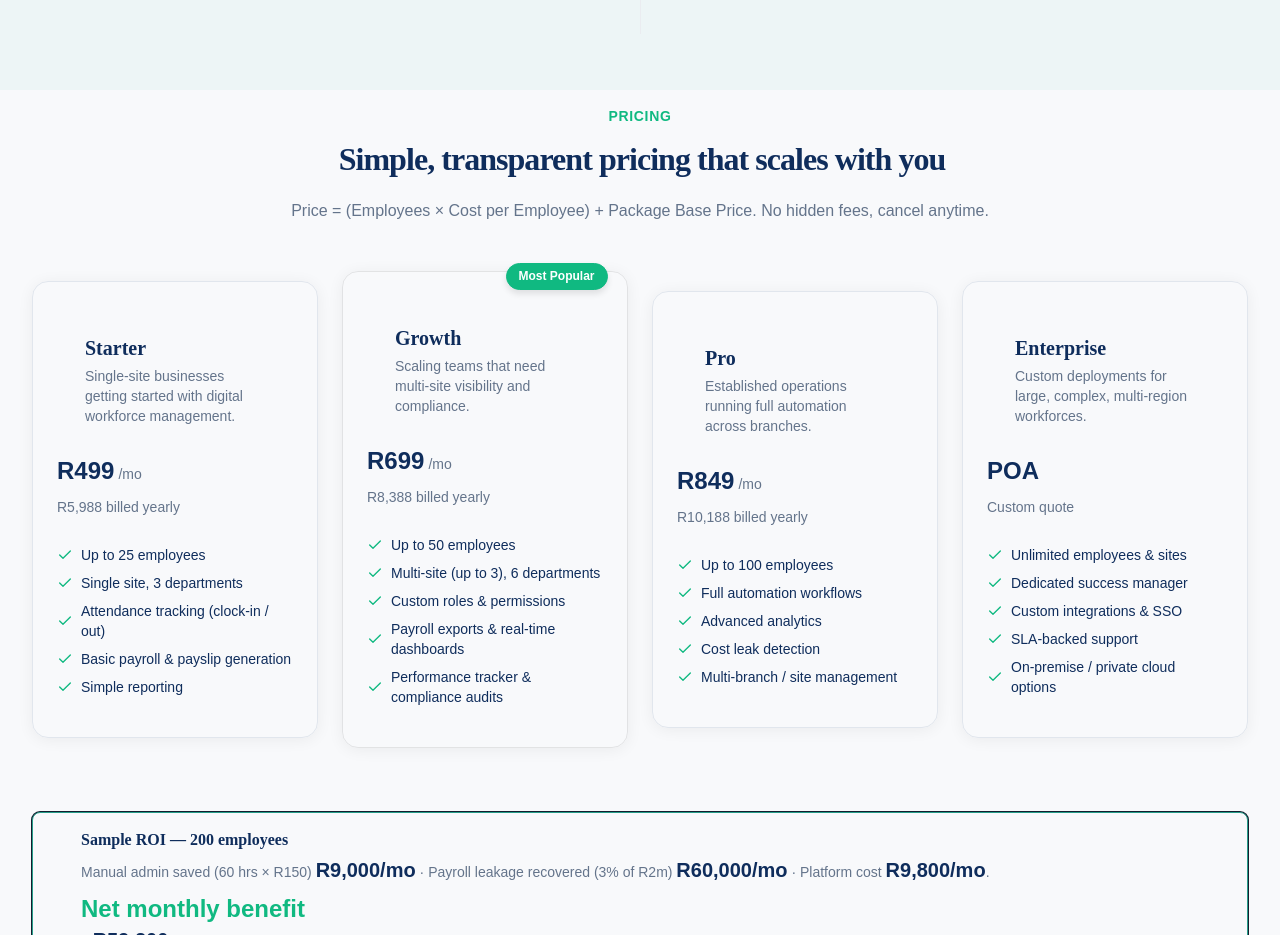
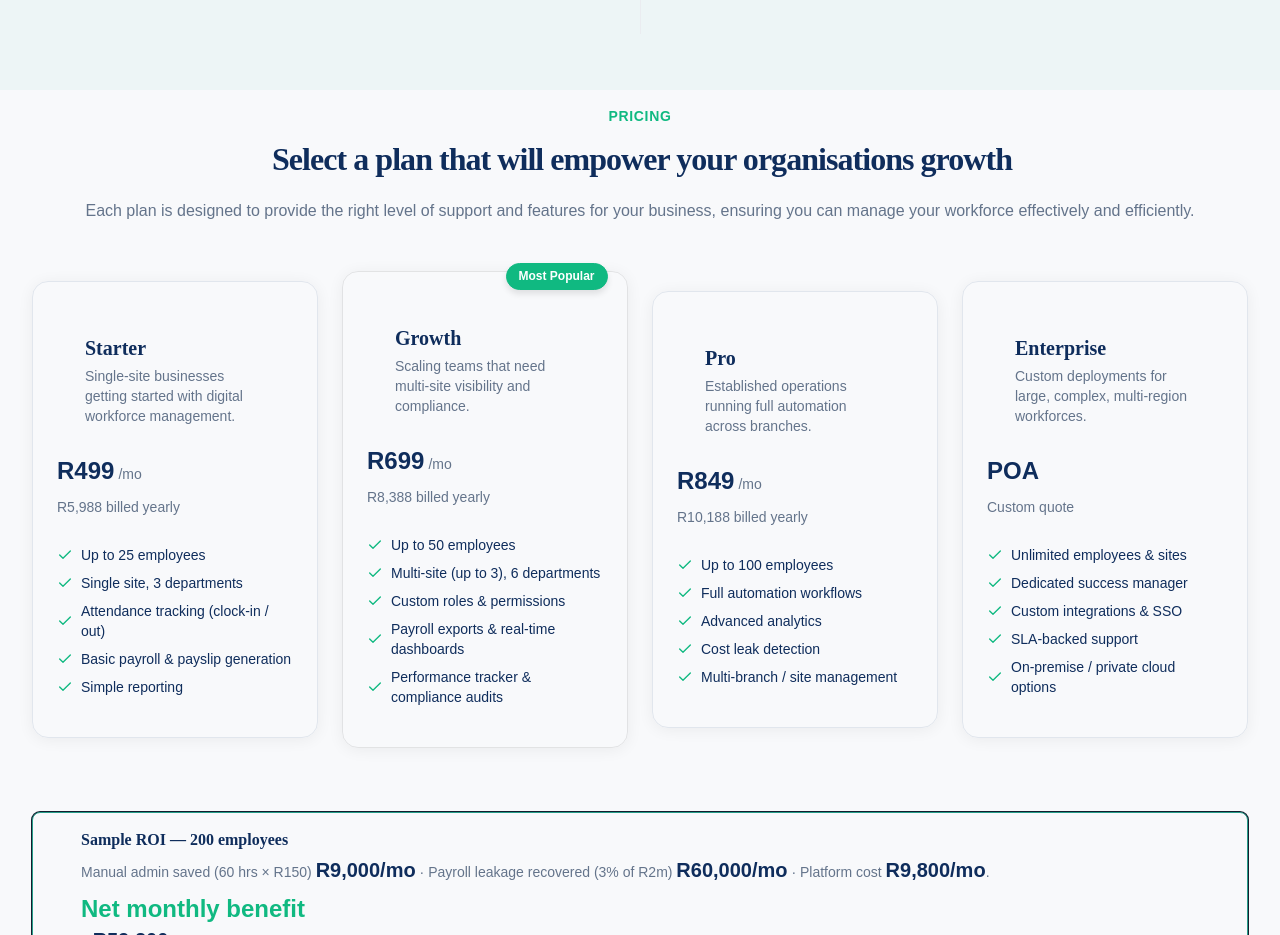
Before and after one commit to SBMConcepts/easy-ops, a React (Vite) app: page / in a window 1280 px wide. Shown: the part 3260-4195 px from the top of the page. Built offline with nearby package versions, Linux system fonts and the light colour scheme; no server answers.

Commit message:
feat: update PricingSection header and description for clarity and engagement

```diff
--- a/src/components/PricingSection.tsx
+++ b/src/components/PricingSection.tsx
@@ -79,10 +79,12 @@ const PricingSection = () => {
           className="pricing-header"
         >
           <span className="pricing-subtitle">Pricing</span>
-          <h2 className="pricing-title">Simple, transparent pricing that scales with you</h2>
+          <h2 className="pricing-title">
+            Select a plan that will empower your organisations growth
+          </h2>
           <p className="pricing-description">
-            Price = (Employees × Cost per Employee) + Package Base Price. No hidden fees, cancel
-            anytime.
+            Each plan is designed to provide the right level of support and features for your
+            business, ensuring you can manage your workforce effectively and efficiently.
           </p>
         </motion.div>
 
```
